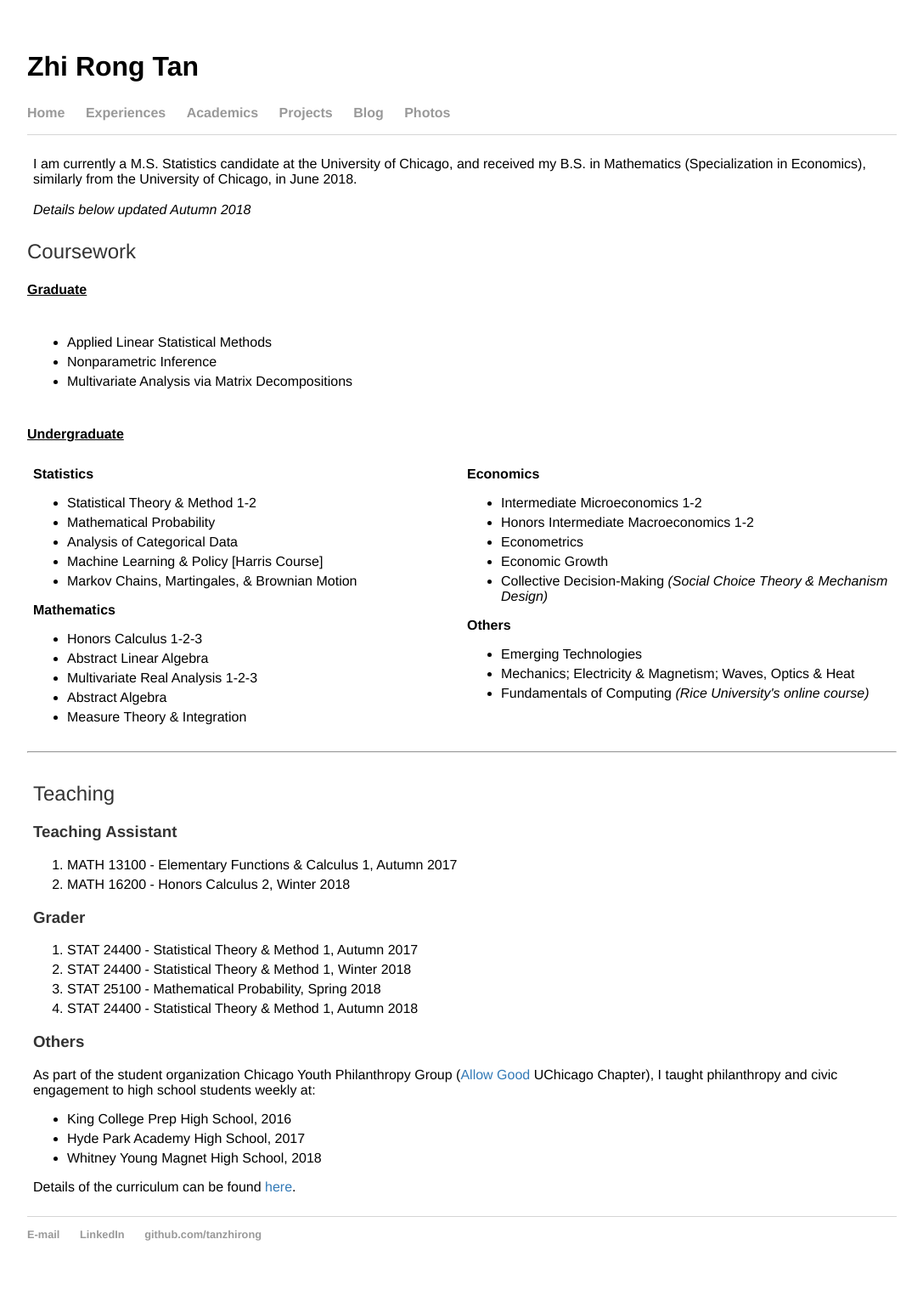
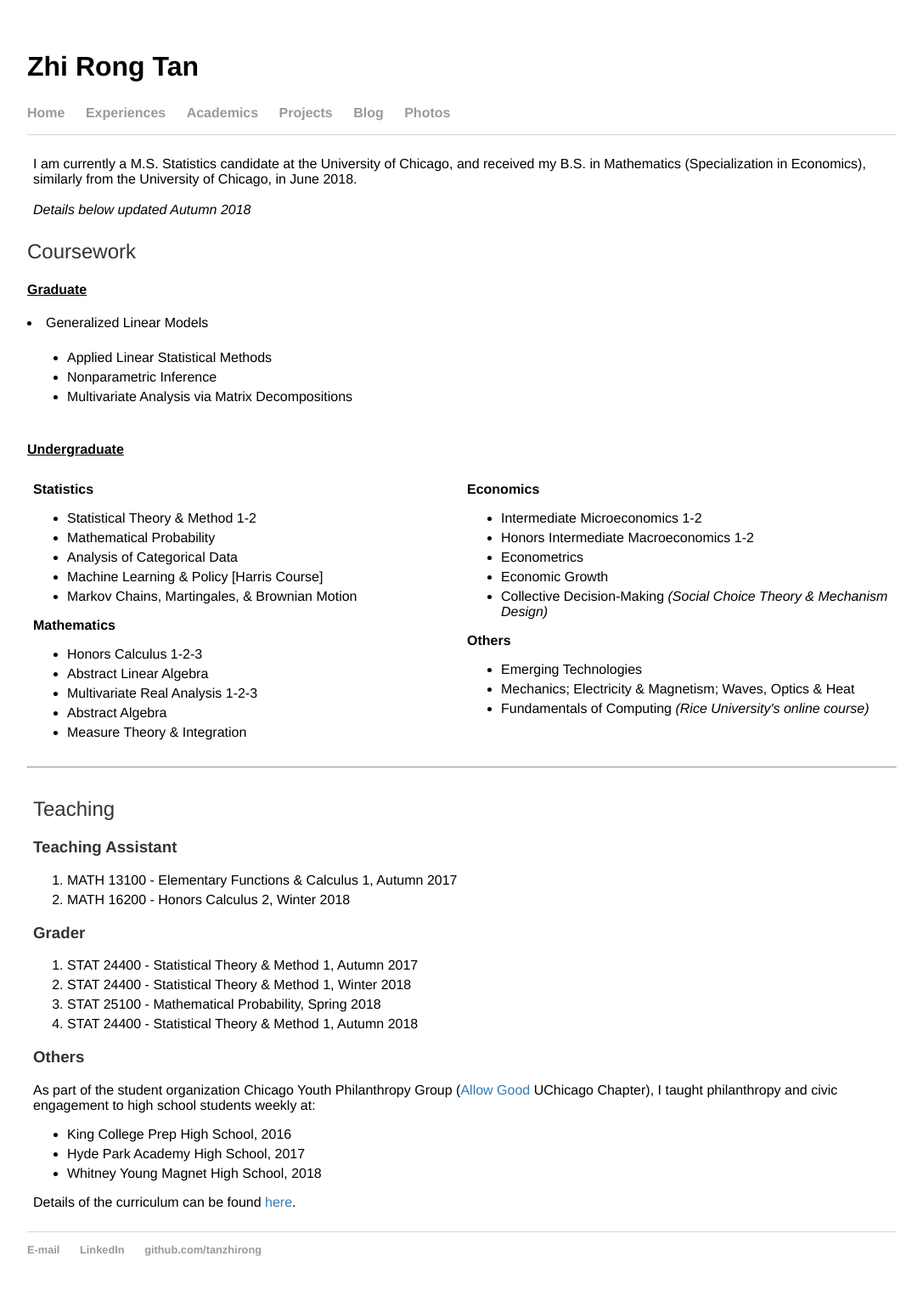
Before and after one commit to tanzhirong/tanzhirong.github.io, a Jekyll site: the page built from acad/index.html, in a window 1280 px wide. Shown: the whole page at 85% size, without its empty margins (96-1183 px from the left). Built offline with Jekyll 4.4.1, drawn with Linux system fonts in a browser that asks for light colours.

Commit message:
Update index.html

```diff
--- a/acad/index.html
+++ b/acad/index.html
@@ -18,6 +18,7 @@ I am currently a M.S. Statistics candidate at the University of Chicago, and rec
 		</td>
 	<td width="50%"><ul>
         </ul></td>
+        <li>Generalized Linear Models</li>
 	</tr>
 </table>
 
```
